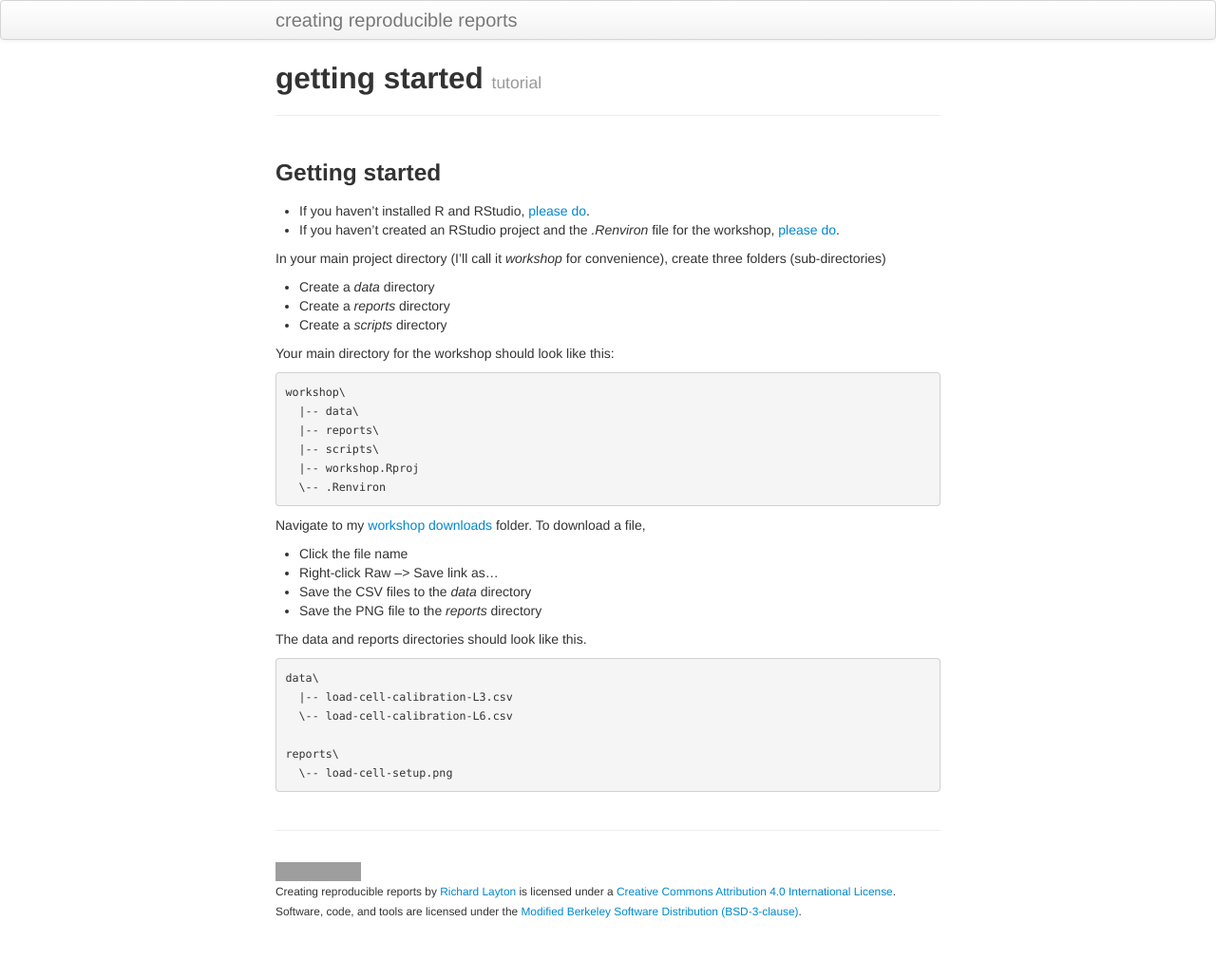
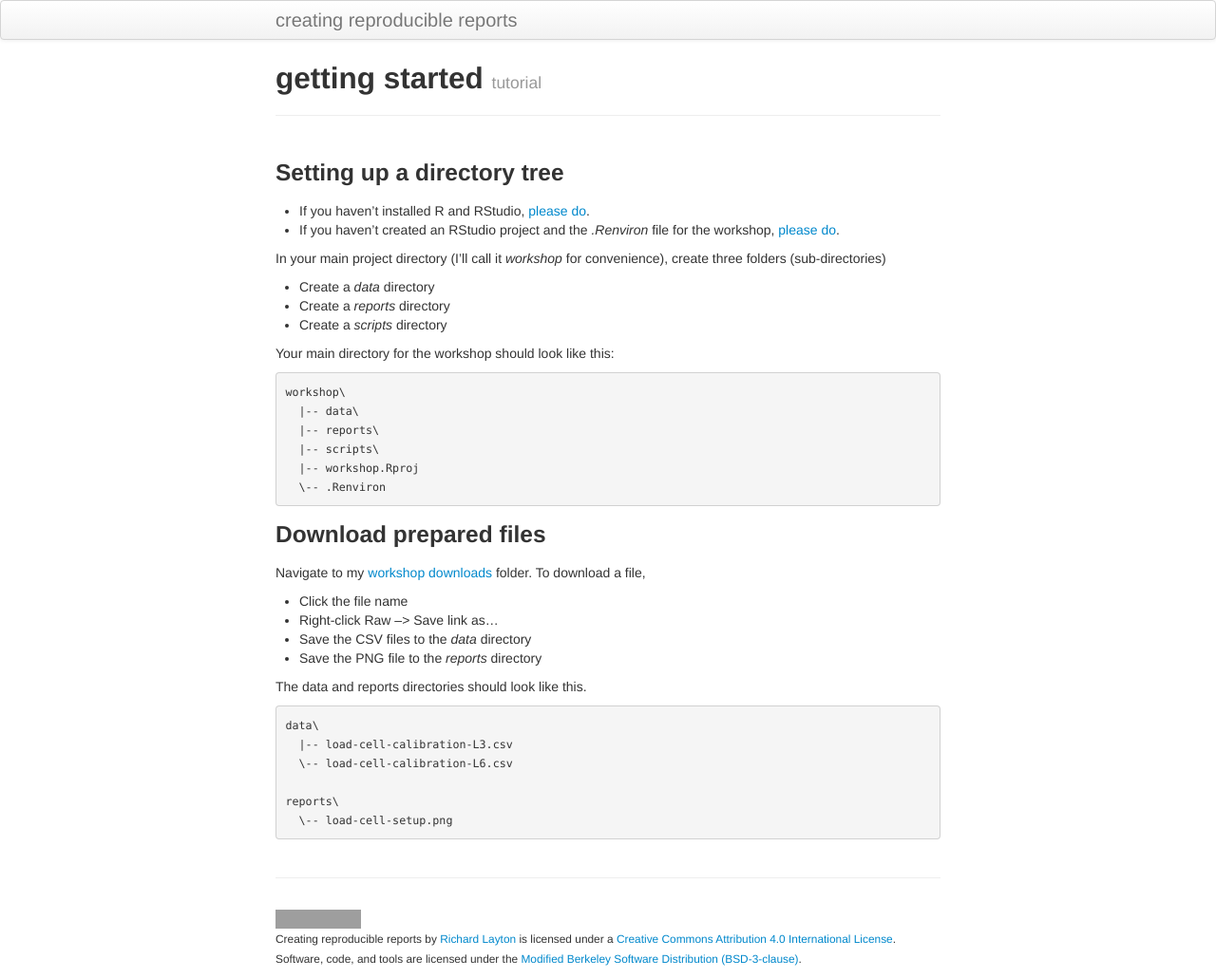
Before and after one commit to DSR-RHIT/creating-reproducible-reports, a Jekyll site: the page built from pages/tutorial.md, in a window 1280 px wide. Shown: the whole page at 95% size. Built offline with Jekyll 4.4.1, drawn with Linux system fonts in a browser that asks for light colours; before the commit the page ends 980 px from its top, so only the background shows below that; grey boxes are pictures that could not be loaded.

Commit message:
update tutorial

````diff
--- a/pages/tutorial.md
+++ b/pages/tutorial.md
@@ -4,7 +4,7 @@ title:  getting started
 tagline: tutorial
 ---
 
-### Getting started
+### Setting up a directory tree
 
 - If you haven't installed R and RStudio, [please do](https://github.com/DSR-RHIT/install-R-and-RStudio/blob/master/pages/install_R.md).
 - If you haven't created an RStudio project and the *.Renviron* file for the workshop, [please do](https://github.com/DSR-RHIT/install-R-and-RStudio/blob/master/pages/setup_R_project.md).
@@ -27,6 +27,8 @@ workshop\
   \-- .Renviron
 ```
 
+### Download prepared files
+
 Navigate to my [workshop downloads](https://github.com/DSR-RHIT/creating-reproducible-reports/tree/gh-pages/assets/downloads) folder. To download a file,
 
 - Click the file name
````
